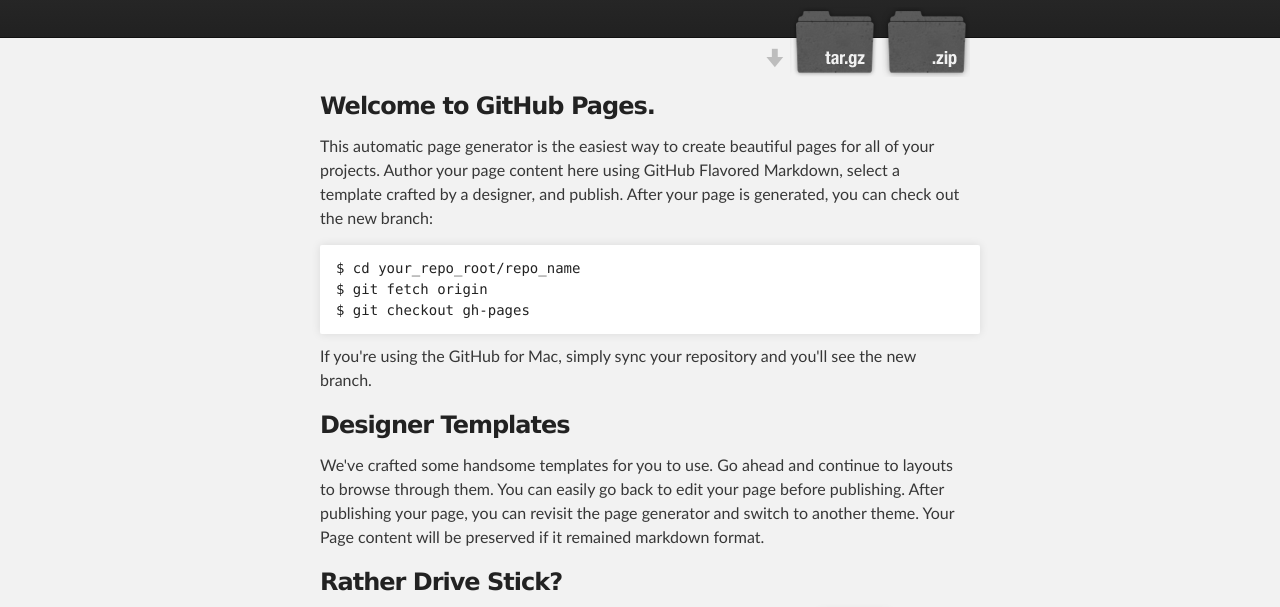
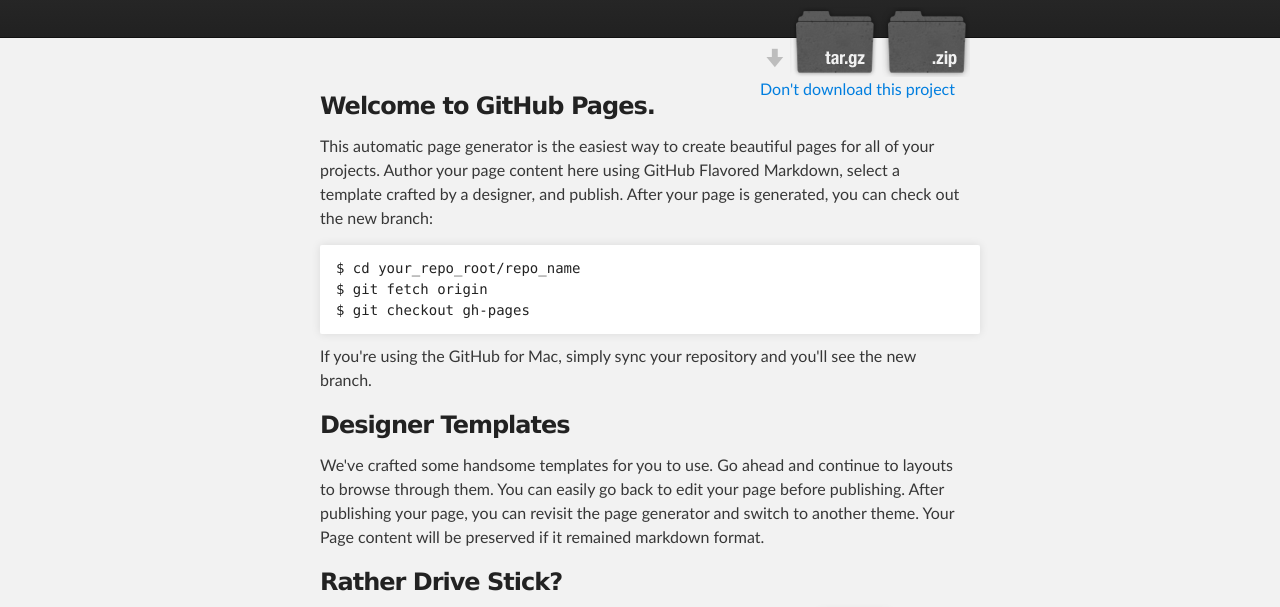
Before and after one commit to danharner/test-ghpage, a plain HTML site: page index.html in a window 1280 px wide. Shown: the part 136-743 px from the top of the page. Drawn offline with Linux system fonts and the light colour scheme.

Commit message:
testcommit

```diff
--- a/index.html
+++ b/index.html
@@ -24,6 +24,7 @@
             <section id="downloads">
               <a class="zip_download_link" href="https://github.com/danharner/test-ghpage/zipball/master">Download this project as a .zip file</a>
               <a class="tar_download_link" href="https://github.com/danharner/test-ghpage/tarball/master">Download this project as a tar.gz file</a>
+              <a class="notreal_download_link" href="https://github.com/danharner/test-ghpage/baseball/master">Don't download this project</a>
             </section>
         </header>
     </div>
```
Also changed, not shown: 1 other file.
